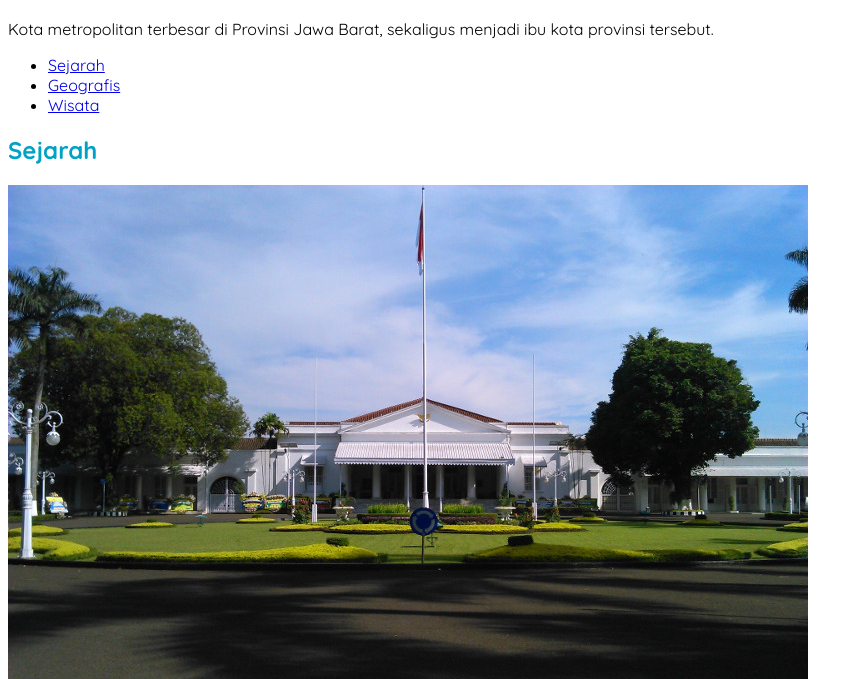
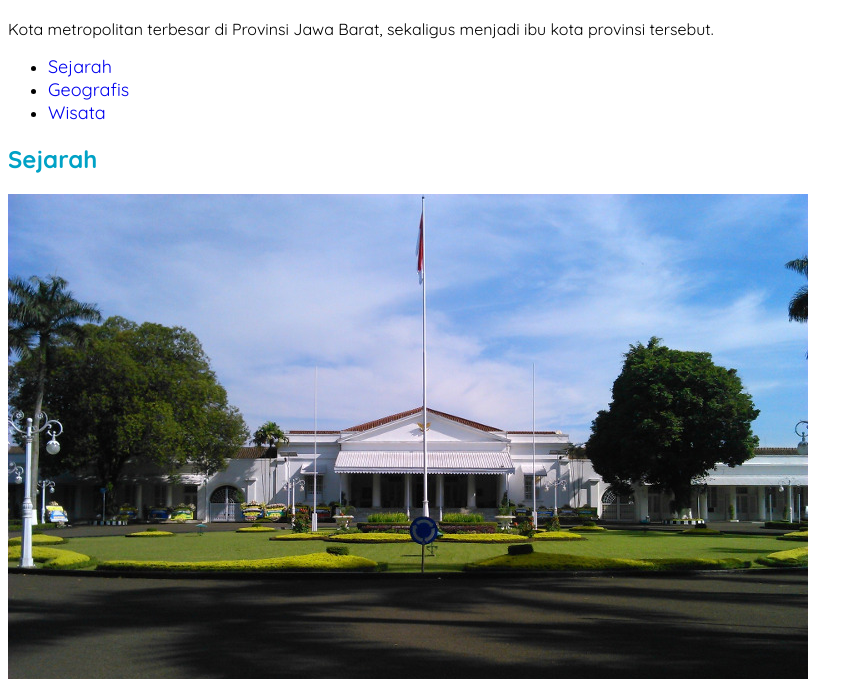
Before and after one commit to dilandp/web-dasar-dicoding, a plain HTML site: page index.html in a window 1280 px wide. Shown: the part 64-743 px from the top of the page, without its empty margins (0-863 px from the left). Drawn offline with Linux system fonts and the light colour scheme.

Commit message:
Add style rules to nav a Add style rules to nav a while hovering

```diff
--- a/assets/styles/style.css
+++ b/assets/styles/style.css
@@ -13,3 +13,13 @@ footer {
    color: white;
    background-color: #00a2c6
 }
+
+nav a {
+   font-size: 18px;
+   font-weight: 400;
+   text-decoration: none;
+}
+
+nav a:hover {
+   font-weight: bold;
+}
```
